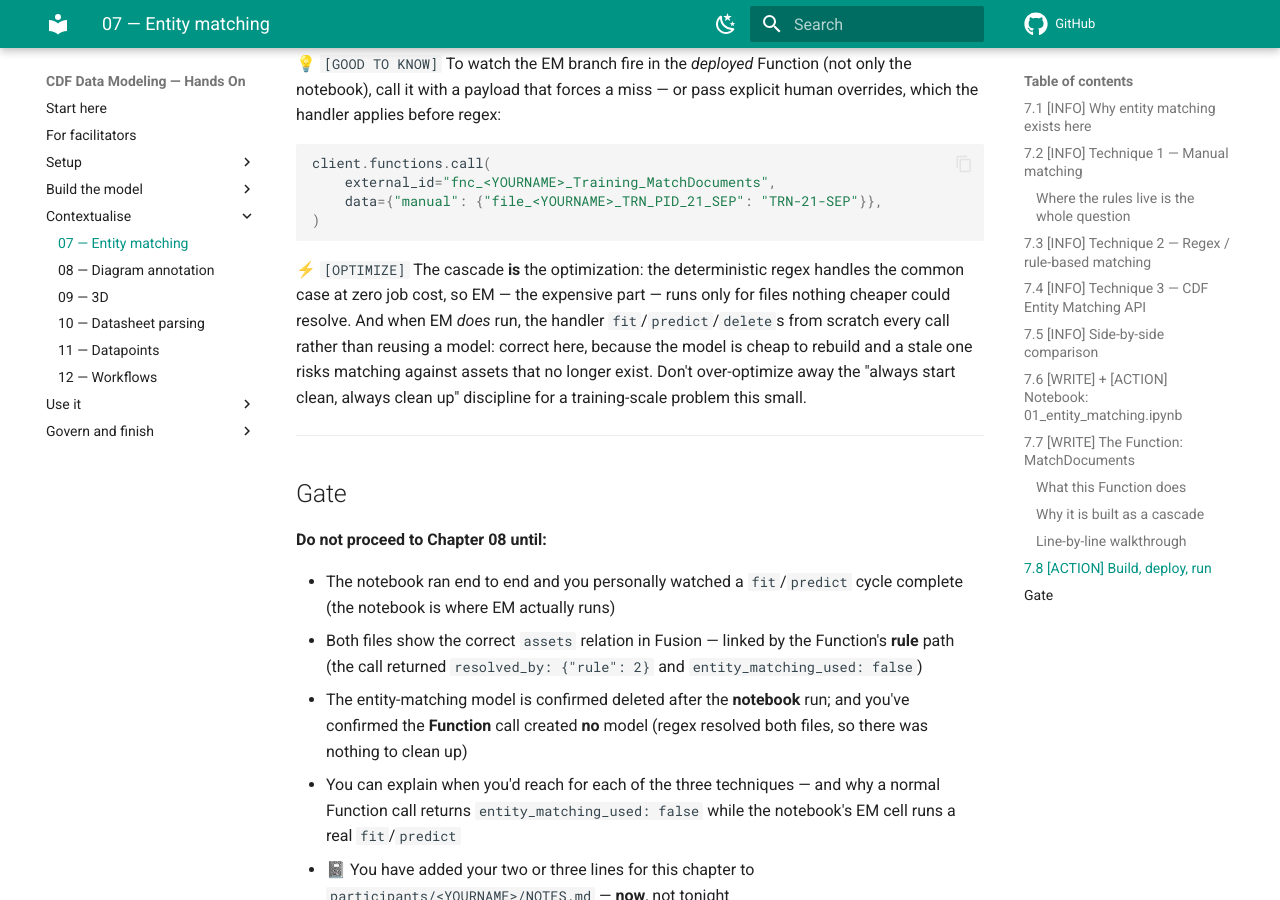
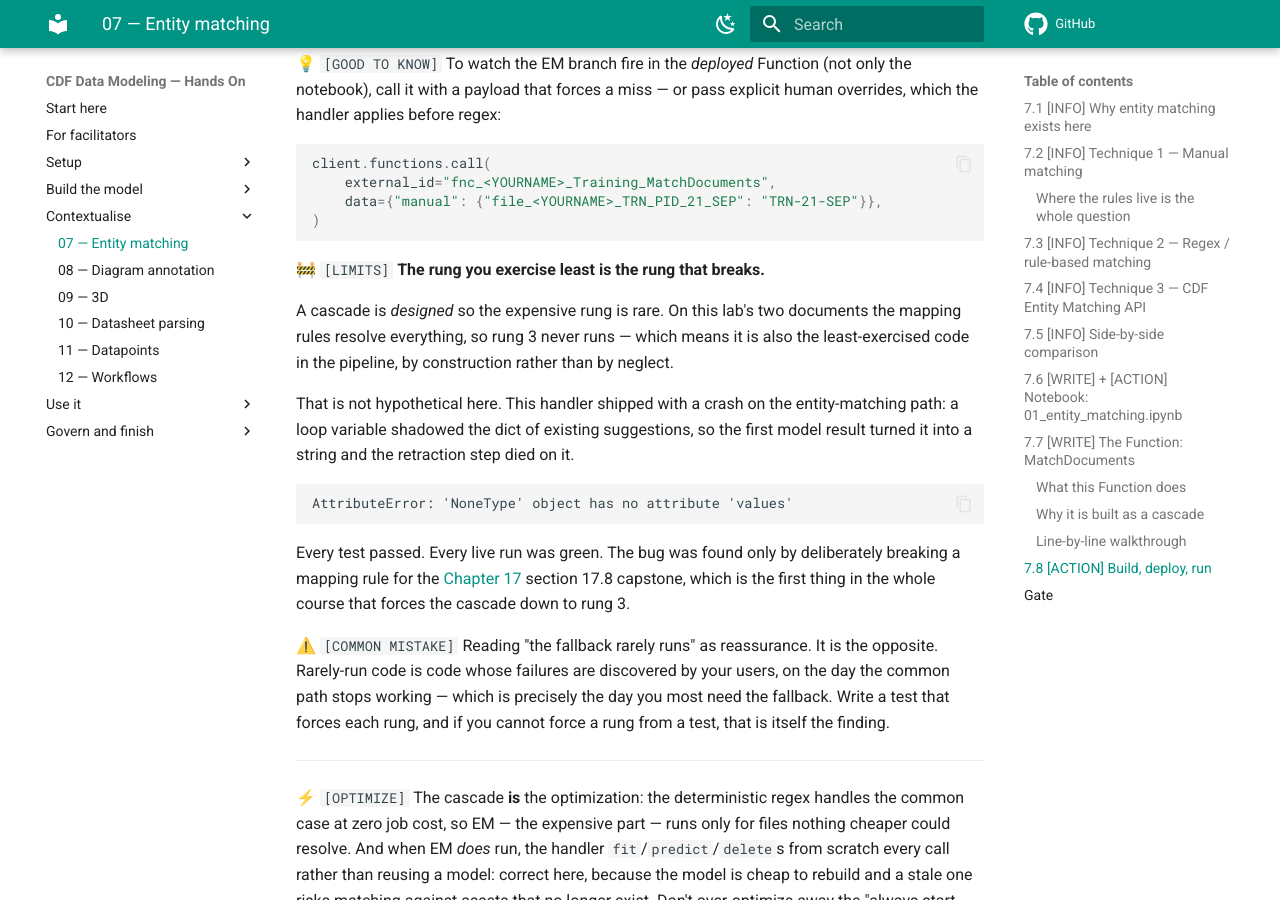
Before and after one commit to sebastian-srikanth/cdf-data-modeling-handson, an MkDocs documentation site: the page built from docs/07-entity-matching.md, in a window 1280 px wide and 900 px high, scrolled down 22661 px. Built offline with MkDocs 1.6.1 and Material for MkDocs 9.7.7, drawn with Linux system fonts in a browser that asks for light colours; comment, search, counter and statistics services are not loaded.

Commit message:
Chapter 07: the rung you exercise least is the rung that breaks
A cascade is designed so the expensive rung is rare, which makes it the
least-exercised code in the pipeline by construction rather than by neglect. The
chapter now says so, using the crash that actually shipped on rung 3 and was
found only by deliberately breaking a mapping rule for the 17.8 capstone.

The warning that matters is against reading 'the fallback rarely runs' as
reassurance. Rarely-run code is code whose failures are found by users, on the
day the common path stops working -- which is the day you most need the fallback.

````diff
--- a/docs/07-entity-matching.md
+++ b/docs/07-entity-matching.md
@@ -1002,6 +1002,33 @@ client.functions.call(
 )
 ```
 
+🚧 `[LIMITS]` **The rung you exercise least is the rung that breaks.**
+
+A cascade is *designed* so the expensive rung is rare. On this lab's two documents the
+mapping rules resolve everything, so rung 3 never runs — which means it is also the
+least-exercised code in the pipeline, by construction rather than by neglect.
+
+That is not hypothetical here. This handler shipped with a crash on the entity-matching
+path: a loop variable shadowed the dict of existing suggestions, so the first model result
+turned it into a string and the retraction step died on it.
+
+```
+AttributeError: 'NoneType' object has no attribute 'values'
+```
+
+Every test passed. Every live run was green. The bug was found only by deliberately
+breaking a mapping rule for the [Chapter 17](17-cross-cutting-mastery.md) section 17.8
+capstone, which is the first thing in the whole course that forces the cascade down to
+rung 3.
+
+⚠️ `[COMMON MISTAKE]` Reading "the fallback rarely runs" as reassurance. It is the
+opposite. Rarely-run code is code whose failures are discovered by your users, on the day
+the common path stops working — which is precisely the day you most need the fallback.
+Write a test that forces each rung, and if you cannot force a rung from a test, that is
+itself the finding.
+
+---
+
 ⚡ `[OPTIMIZE]` The cascade **is** the optimization: the deterministic regex handles the
 common case at zero job cost, so EM — the expensive part — runs only for files nothing
 cheaper could resolve. And when EM *does* run, the handler `fit`/`predict`/`delete`s
````
